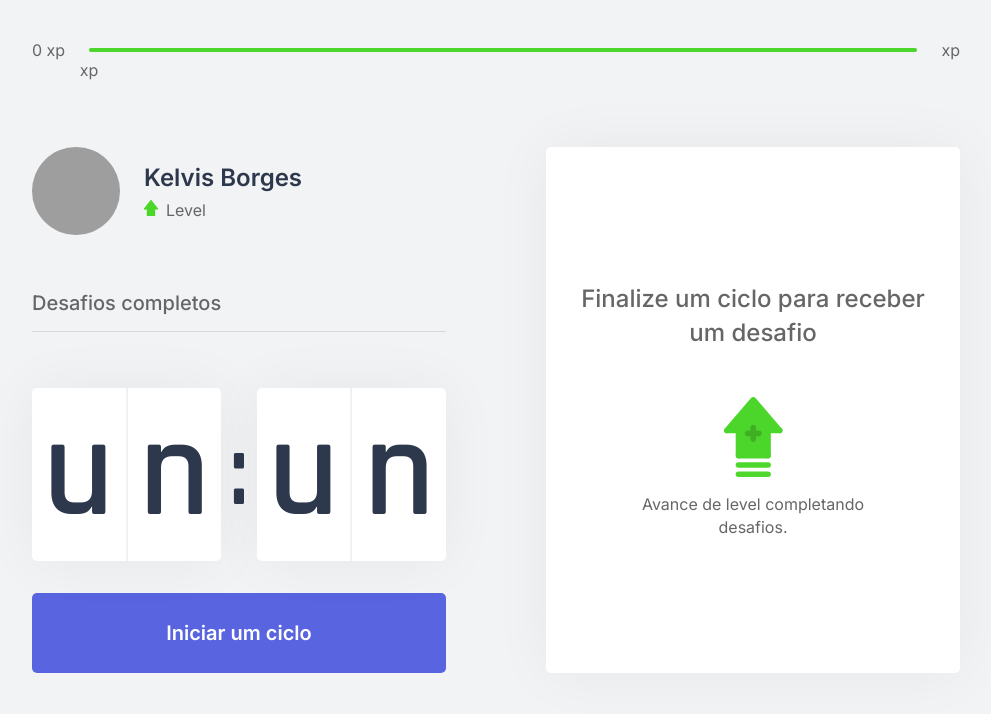
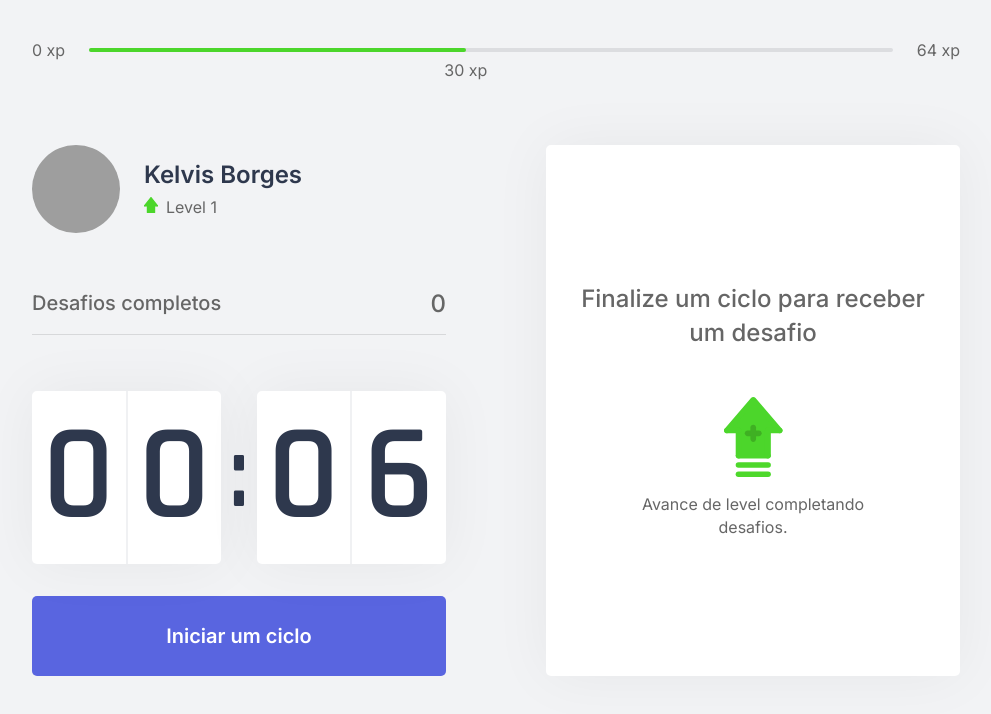
Before and after one commit to kelvisdev/nlw4-trilha-reactjs-nextjs-moveitapp, a Next.js app: page / in a window 1280 px wide. Shown: the top 714 px of the page, without its empty margins (144-1135 px from the left). Built offline with nearby package versions, Linux system fonts and the light colour scheme; grey boxes are pictures that could not be loaded.

Commit message:
Ajuste componente principais

```diff
--- a/src/pages/_app.tsx
+++ b/src/pages/_app.tsx
@@ -1,7 +1,9 @@
 import '../styles/global.css';
 
 function MyApp({ Component, pageProps }) {
-  return <Component {...pageProps} />
+  return (
+    <Component {...pageProps} />
+  )
 }
 
 export default MyApp
--- a/src/pages/index.tsx
+++ b/src/pages/index.tsx
@@ -1,15 +1,33 @@
 import Head from "next/head";
+import { GetServerSideProps } from "next";
+
 import React from "react";
 import { ChallengBox } from "../components/ChallengeBox";
 import { CompletedChallenges } from "../components/CompletedChalleges";
 import { Countdown } from "../components/Countdown";
 import { ExperienceBar } from "../components/ExperienceBar";
-import { Profile } from '../components/Profile';
+import { Profile } from "../components/Profile";
+import { CountdownProvider } from "../contexts/CountdownContext";
 
-import styles from '../styles/pages/Home.module.css';
+import styles from "../styles/pages/Home.module.css";
+import { ChallengesProvider } from "../contexts/ChallengesContext";
 
-export default function Home() {
+interface HomeProps {
+  level: number,
+  currentExperience: number,
+  challengesCompleted: number
+}
+
+
+export default function Home(props: HomeProps) {
+  console.log(props);
+
   return (
+    <ChallengesProvider
+      level={props.level}
+      currentExperience={props.currentExperience}
+      challengesCompleted={props.challengesCompleted}
+      >
       <div className={styles.container}>
         <Head>
           <title>Início | move.it</title>
@@ -17,6 +35,7 @@
 
         <ExperienceBar />
 
+        <CountdownProvider>
           <section>
             <div>
               <Profile />
@@ -28,6 +47,20 @@
               <ChallengBox />
             </div>
           </section>
+        </CountdownProvider>
       </div>
+    </ChallengesProvider>
   );
 }
+
+export const getServerSideProps: GetServerSideProps = async (ctx) => {
+  const { level, currentExperience, challengesCompleted } = ctx.req.cookies;
+
+  return {
+    props: {
+      level: Number(level),
+      currentExperience: Number(currentExperience),
+      challengesCompleted: Number(challengesCompleted)
+    },
+  };
+};
```
Lines whose indentation alone changed are shown as unchanged.
